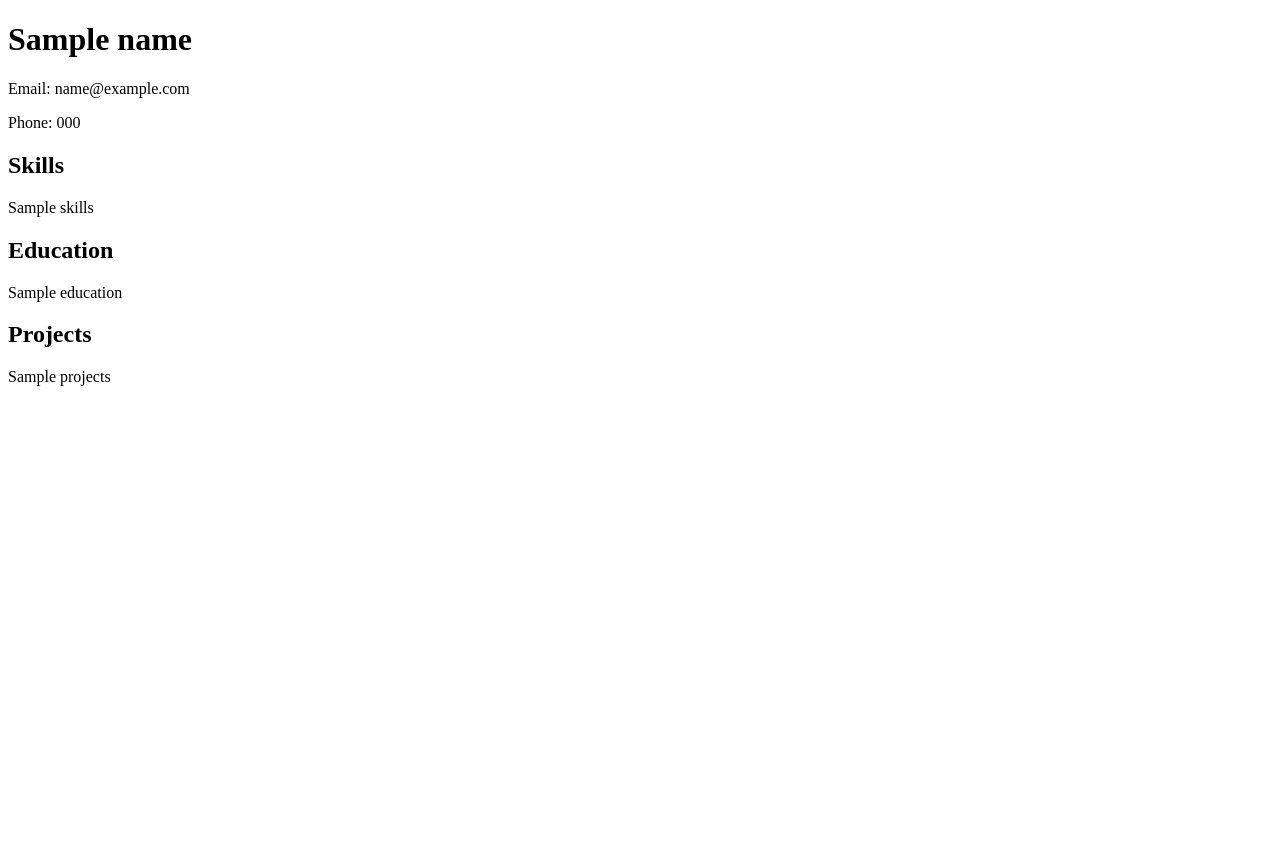
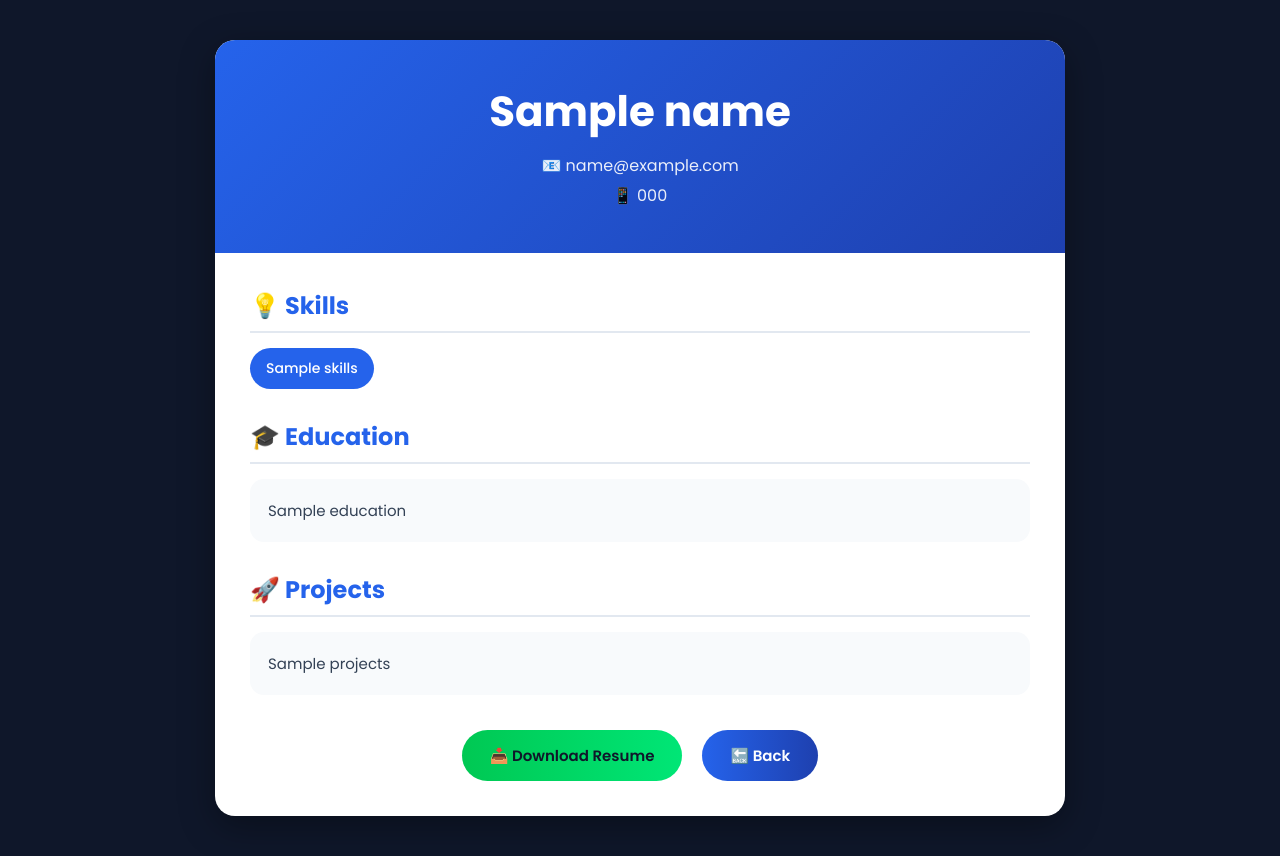
Before and after one commit to praveen23bcon2198-tech/ai-resume-analyzer, a Flask app: template templates/generate_resume.html in a window 1280 px wide. Before the commit the page ends 386 px from the top, so only its background shows below. Run offline with Flask 3, Linux system fonts and the light colour scheme; the template is opened without the code that fills it: most values are stand-ins (such as "Sample title", 1, 10 or a date in 2020).

Commit message:
Add styled resume template with dynamic fields

```diff
--- a/templates/generate_resume.html
+++ b/templates/generate_resume.html
@@ -1,4 +1,240 @@
 <!DOCTYPE html>
+<html lang="en">
+<head>
+    <meta charset="UTF-8">
+    <meta name="viewport" content="width=device-width, initial-scale=1.0">
+    <title>{{ name }} - Resume</title>
+
+    <link href="https://fonts.googleapis.com/css2?family=Poppins:wght@300;400;500;600;700&display=swap" rel="stylesheet">
+
+    <style>
+
+        *{
+            margin:0;
+            padding:0;
+            box-sizing:border-box;
+            font-family:'Poppins',sans-serif;
+        }
+
+        body{
+            background:#0f172a;
+            padding:40px;
+            display:flex;
+            justify-content:center;
+            align-items:center;
+            min-height:100vh;
+        }
+
+        .resume{
+            width:850px;
+            max-width:100%;
+            background:white;
+            border-radius:20px;
+            overflow:hidden;
+            box-shadow:0 10px 35px rgba(0,0,0,0.35);
+            animation:fadeIn 1s ease;
+        }
+
+        @keyframes fadeIn{
+            from{
+                opacity:0;
+                transform:translateY(20px);
+            }
+            to{
+                opacity:1;
+                transform:translateY(0);
+            }
+        }
+
+        .top{
+            background:linear-gradient(135deg,#2563eb,#1e40af);
+            color:white;
+            padding:40px;
+            text-align:center;
+        }
+
+        .top h1{
+            font-size:42px;
+            margin-bottom:10px;
+        }
+
+        .top p{
+            font-size:16px;
+            opacity:0.9;
+            margin:5px 0;
+        }
+
+        .content{
+            padding:35px;
+        }
+
+        .section{
+            margin-bottom:30px;
+        }
+
+        .section h2{
+            font-size:24px;
+            color:#2563eb;
+            margin-bottom:15px;
+            border-bottom:2px solid #e2e8f0;
+            padding-bottom:8px;
+        }
+
+        .box{
+            background:#f8fafc;
+            padding:18px;
+            border-radius:14px;
+            line-height:1.8;
+            color:#334155;
+            font-size:15px;
+        }
+
+        .skills{
+            display:flex;
+            flex-wrap:wrap;
+            gap:12px;
+        }
+
+        .skill{
+            background:#2563eb;
+            color:white;
+            padding:10px 16px;
+            border-radius:30px;
+            font-size:14px;
+            font-weight:500;
+        }
+
+        .btns{
+            margin-top:35px;
+            display:flex;
+            justify-content:center;
+            gap:20px;
+            flex-wrap:wrap;
+        }
+
+        .btn{
+            padding:14px 28px;
+            border:none;
+            border-radius:40px;
+            cursor:pointer;
+            font-size:15px;
+            font-weight:600;
+            transition:0.3s;
+            text-decoration:none;
+        }
+
+        .download{
+            background:linear-gradient(to right,#00c853,#00e676);
+            color:#0f172a;
+        }
+
+        .back{
+            background:linear-gradient(to right,#2563eb,#1e40af);
+            color:white;
+        }
+
+        .btn:hover{
+            transform:translateY(-3px) scale(1.03);
+        }
+
+        @media(max-width:768px){
+
+            body{
+                padding:15px;
+            }
+
+            .top{
+                padding:30px 20px;
+            }
+
+            .top h1{
+                font-size:30px;
+            }
+
+            .content{
+                padding:20px;
+            }
+
+        }
+
+    </style>
+</head>
+
+<body>
+
+    <div class="resume">
+
+        <div class="top">
+
+            <h1>{{ name }}</h1>
+
+            <p>📧 {{ email }}</p>
+
+            <p>📱 {{ phone }}</p>
+
+        </div>
+
+        <div class="content">
+
+            <div class="section">
+
+                <h2>💡 Skills</h2>
+
+                <div class="skills">
+
+                    {% for skill in skills.split(',') %}
+
+                        <div class="skill">
+                            {{ skill }}
+                        </div>
+
+                    {% endfor %}
+
+                </div>
+
+            </div>
+
+            <div class="section">
+
+                <h2>🎓 Education</h2>
+
+                <div class="box">
+                    {{ education }}
+                </div>
+
+            </div>
+
+            <div class="section">
+
+                <h2>🚀 Projects</h2>
+
+                <div class="box">
+                    {{ projects }}
+                </div>
+
+            </div>
+
+            <div class="btns">
+
+                <button class="btn download" onclick="window.print()">
+                    📥 Download Resume
+                </button>
+
+                <a href="/" class="btn back">
+                    🔙 Back
+                </a>
+
+            </div>
+
+        </div>
+
+    </div>
+
+</body>
+</html>
+
+
+<!-- <!DOCTYPE html>
 <html>
 <head>
     <title>Generated Resume</title>
@@ -21,4 +257,4 @@
 <p>{{ projects }}</p>
 
 </body>
-</html>
+</html> -->
```
